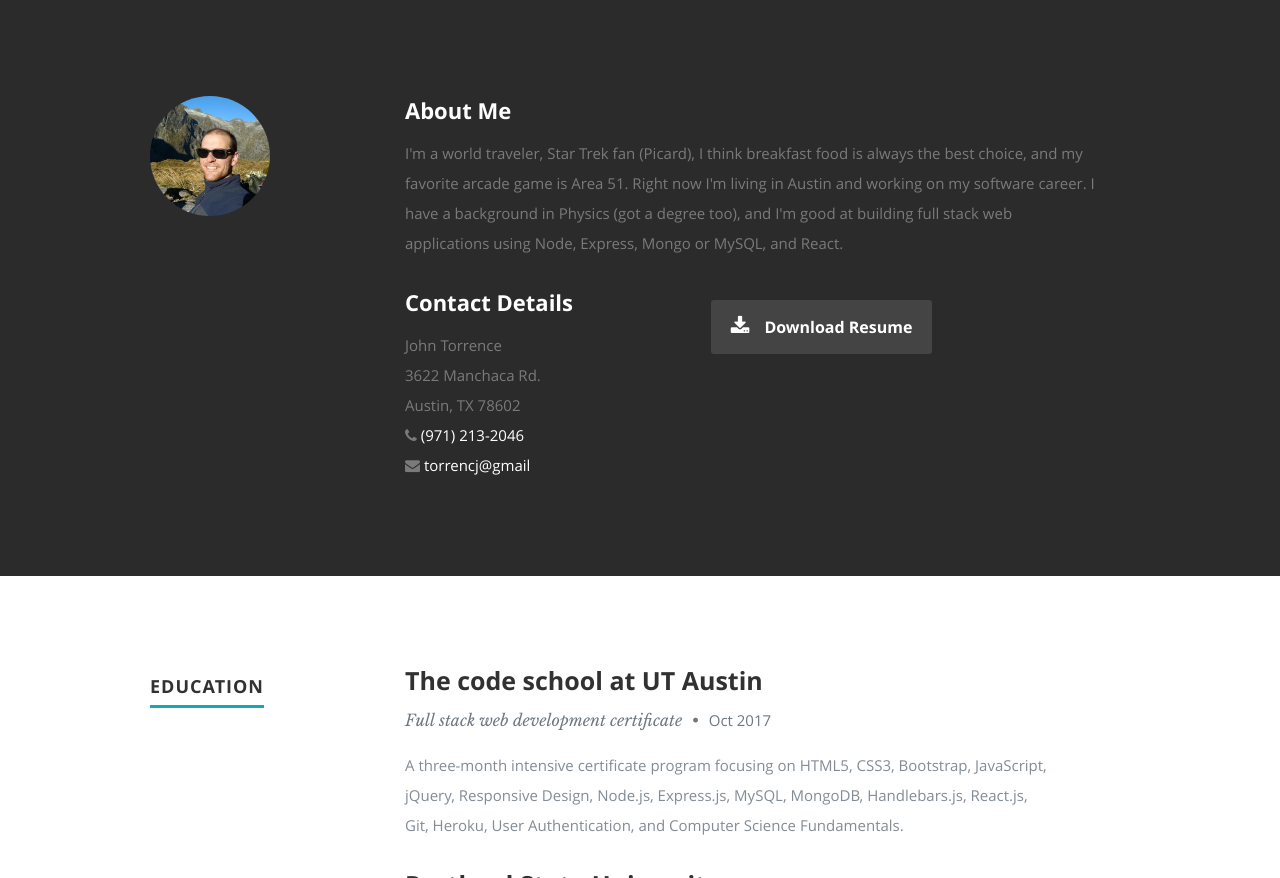
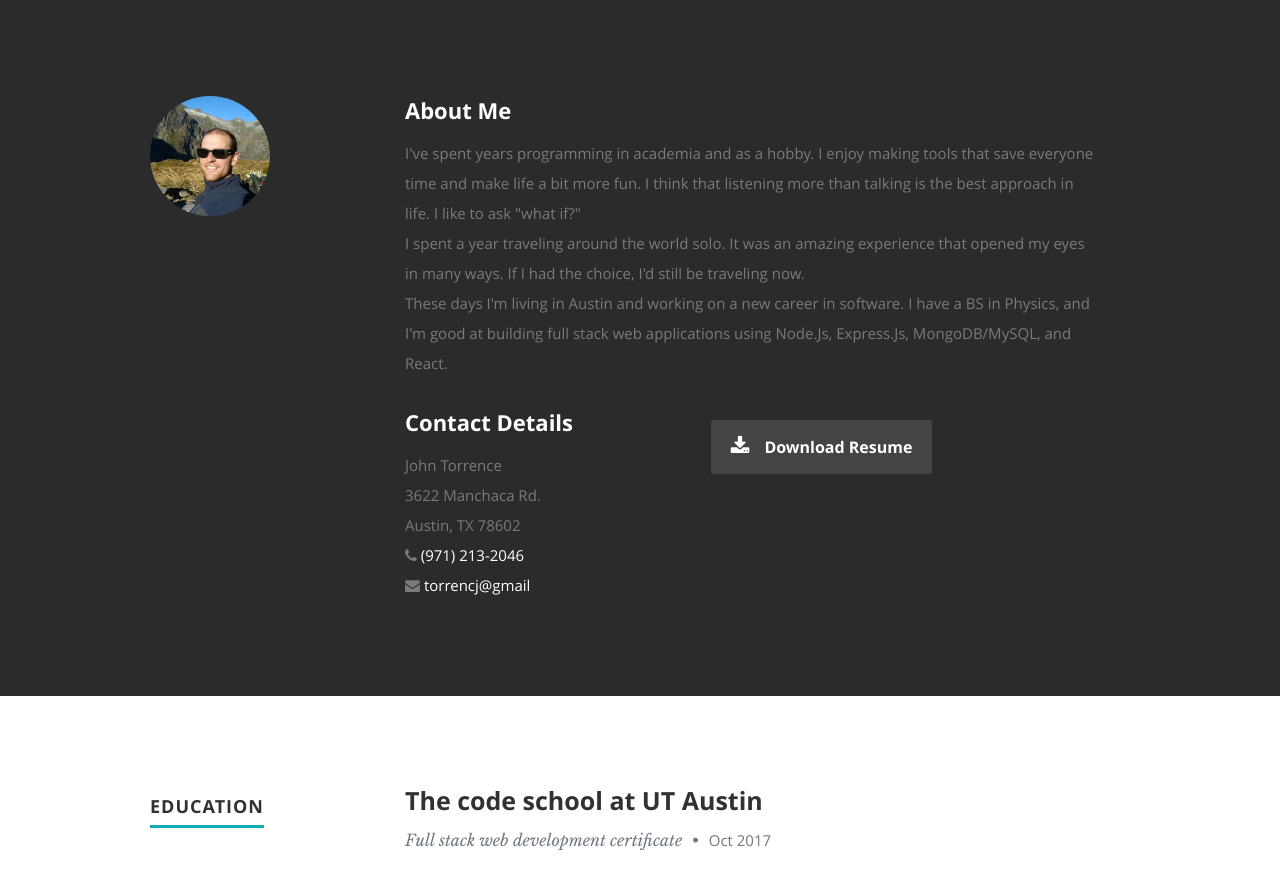
Before and after one commit to torrencj/torrencj.github.io, a plain HTML site: page index.html in a window 1280 px wide. Shown: the part 800-1678 px from the top of the page. Drawn offline with nearby package versions, Linux system fonts and the light colour scheme.

Commit message:
updated about me

```diff
--- a/index.html
+++ b/index.html
@@ -91,12 +91,16 @@
             <h2>About Me</h2>
 
             <p>
+              I've spent years programming in academia and as a hobby. I enjoy making
+              tools that save everyone time and make life a bit more fun. I think that listening
+              more than talking is the best approach in life. I like to ask "what if?"<br>
 
-              I'm a world traveler, Star Trek fan (Picard), I think breakfast food is always the best choice,
-              and my favorite arcade game is Area 51. Right now I'm living in Austin and working
-              on my software career. I have a background in Physics (got a degree too),
-              and I'm good at building full stack web applications using Node, Express, Mongo or
-              MySQL, and React.
+              I spent a year traveling around the world solo. It was an amazing experience that
+              opened my eyes in many ways. If I had the choice, I'd still be traveling now.<br>
+
+              These days I'm living in Austin and working on a new career in software. I have a BS in
+              Physics, and I'm good at building full stack web applications using Node.Js, Express.Js,
+              MongoDB/MySQL, and React.
             </p>
 
             <div class="row">
```
